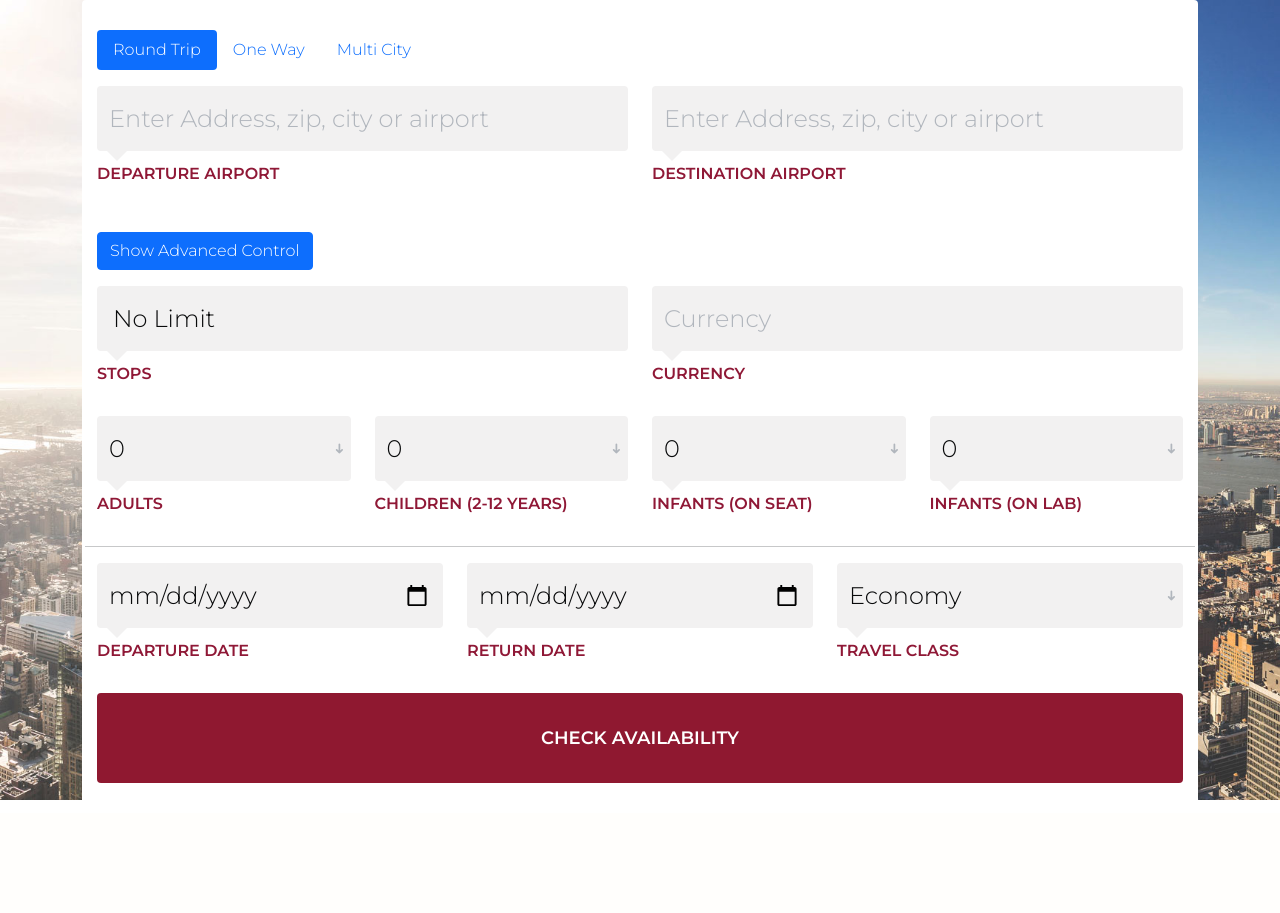
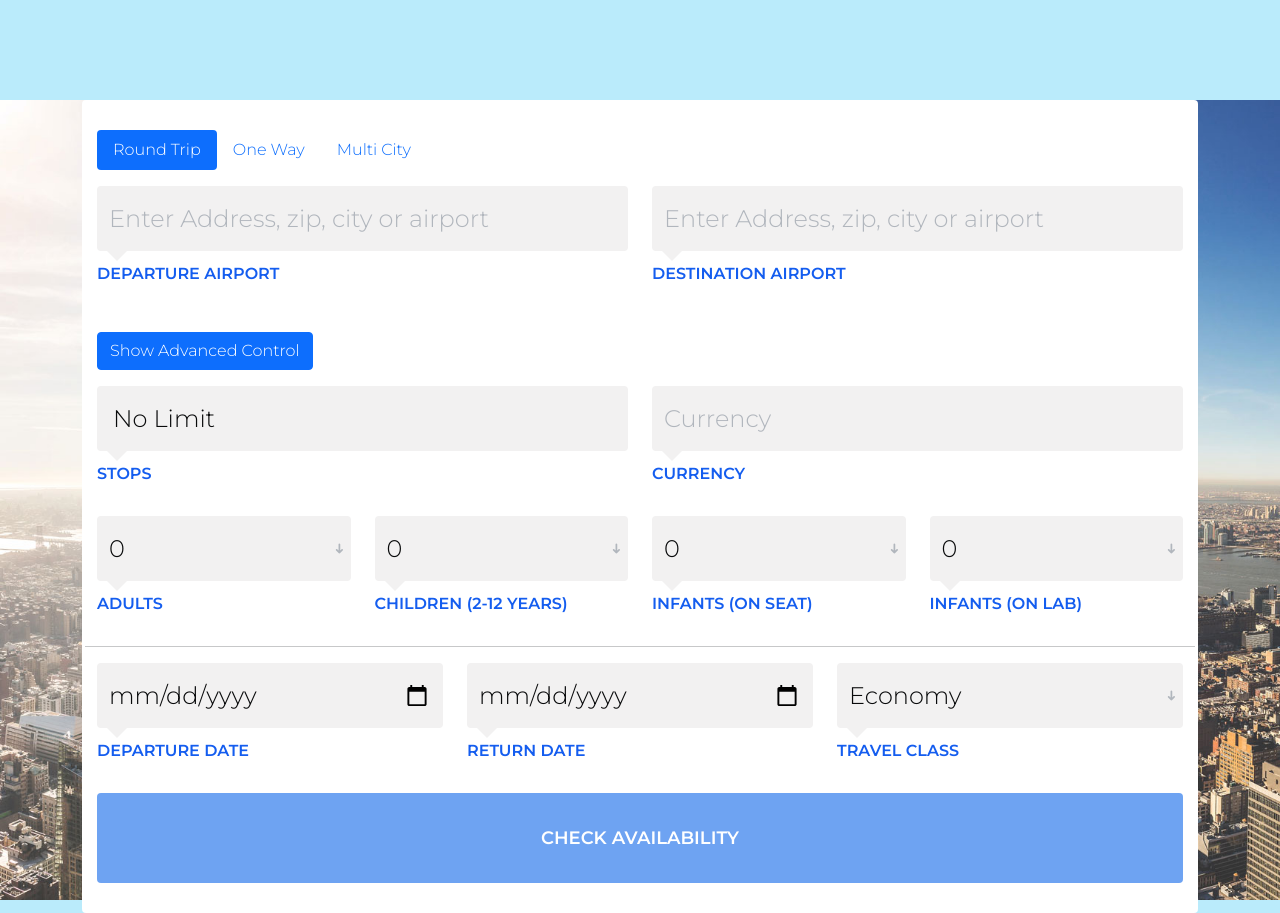
Before and after one commit to parkson-tano/skyglobal, a Django app: page / in a window 1280 px wide. Before the commit the page ends 800 px from the top, so only its background shows below. Run offline with Django 4.2, Linux system fonts and the light colour scheme; some libraries are stand-ins or nearby versions.

Commit message:
fix iata

```diff
--- a/assets/css/style.css
+++ b/assets/css/style.css
@@ -86,7 +86,7 @@
 }
 
 .booking-form .form-label {
-	color: #8f1836;
+	color: #145def;
 	display: block;
 	font-weight: 600;
 	height: 25px;
@@ -114,7 +114,7 @@
 }
 
 .booking-form .submit-btn {
-	background: #8f1830;
+	background: #6ea3f2;
 	border: none;
 	font-weight: 600;
 	text-transform: uppercase;
--- a/main/urls.py
+++ b/main/urls.py
@@ -2,6 +2,8 @@ from django.urls import path, include
 from django.conf.urls.static import static
 from django.conf import settings
 from .views import *
+
+app_name = 'globalsky'
 
 urlpatterns = [
     path('', index, name='index'),
--- a/main/views.py
+++ b/main/views.py
@@ -17,10 +17,12 @@ amadeus = Client(
 )
 
 
+def is_ajax(request):
+    return request.META.get('HTTP_X_REQUESTED_WITH') == 'XMLHttpRequest'
 
 
 def origin_airport_search(request):
-    if request.is_ajax():
+    if is_ajax(request=request):
         try:
             data = amadeus.reference_data.locations.get(
                 keyword=request.GET.get('term', None), subType=Location.ANY).data
--- a/static/css/style.css
+++ b/static/css/style.css
@@ -86,7 +86,7 @@
 }
 
 .booking-form .form-label {
-	color: #8f1836;
+	color: #145def;
 	display: block;
 	font-weight: 600;
 	height: 25px;
@@ -114,7 +114,7 @@
 }
 
 .booking-form .submit-btn {
-	background: #8f1830;
+	background: #6ea3f2;
 	border: none;
 	font-weight: 600;
 	text-transform: uppercase;
--- a/templates/base.html
+++ b/templates/base.html
@@ -23,9 +23,38 @@
     <script src="https://cdnjs.cloudflare.com/ajax/libs/jquery/3.6.1/jquery.js"
         integrity="sha512-CX7sDOp7UTAq+i1FYIlf9Uo27x4os+kGeoT7rgwvY+4dmjqV0IuE/Bl5hVsjnQPQiTOhAX1O2r2j5bjsFBvv/A=="
         crossorigin="anonymous" referrerpolicy="no-referrer"></script>
+        <link rel="stylesheet" href="http://code.jquery.com/ui/1.8.18/themes/base/jquery-ui.css" type="text/css" media="all" />
+        <script src="http://ajax.googleapis.com/ajax/libs/jquery/1.7.1/jquery.min.js" type="text/javascript"> </script>
+        <script src="https://ajax.googleapis.com/ajax/libs/jqueryui/1.8.16/jquery-ui.min.js" type="text/javascript"></script>
+
+    <script>
+        $(document).ready(function () {
+            $("#inputOrigin").autocomplete({
+                source: "{% url 'globalsky:origin_airport_search'%}",
+                minLength: 1,
+                delay: 200,
+            });
+            $("#inputDepart").autocomplete({
+                source: "{% url 'globalsky:origin_airport_search'%}",
+                minLength: 1,
+                delay: 200,
+            });
+             $("#multiinputOrigin").autocomplete({
+                source: "{% url 'globalsky:origin_airport_search'%}",
+                minLength: 1,
+                delay: 200,
+            });
+            $("#multiinputDepart").autocomplete({
+                source: "{% url 'globalsky:origin_airport_search'%}",
+                minLength: 1,
+                delay: 200,
+            });
+        });
+    </script>
+
 </head>
 
-<body>
+<body style="background-color: rgb(186, 235, 251);">
     <main>
 
         {% block content %}
@@ -55,30 +84,22 @@
             $("#add-row").click(function (event) {
                 event.preventDefault();
                 $("#multi-row").clone()
-                .attr('id', 'multi-row' + cloneCount++)
+                .find("input").val("").end()
                 .insertAfter($('[id^=multi-row]:last'));
             });
 
             $("#show-advanced").on("click", function (event) {
                 event.preventDefault();
                 $("#codes").toggle("fast");
-                if ($(this).val() == "Hide Advanced Control")
-                    $(this).val("Show Advanced Control");
-                else
-                    $(this).val("Hide Advanced Control");
             });
             $("#show-advanced-multi").on("click", function (event) {
                 event.preventDefault();
                 $("#codes-multi").toggle("fast");
-                if ($(this).val() == "Hide Advanced Control")
-                    $(this).val("Show Advanced Control");
-                else
-                    $(this).val("Hide Advanced Control");
             });
+
         });
+    </script>
 
-
-    </script>
     <script src="https://cdn.jsdelivr.net/npm/bootstrap@5.0.2/dist/js/bootstrap.bundle.min.js"
         integrity="sha384-MrcW6ZMFYlzcLA8Nl+NtUVF0sA7MsXsP1UyJoMp4YLEuNSfAP+JcXn/tWtIaxVXM"
         crossorigin="anonymous"></script>
--- a/templates/index.html
+++ b/templates/index.html
@@ -1,7 +1,7 @@
 {% extends 'base.html' %}
 
 {% block content %}
-<div id="booking" class="section">
+<div id="booking" class="section" style="margin-top: 100px;" >
 	<div class="container">
 		<div class="booking-form">
 			<form id='search' method='POST'>
@@ -38,8 +38,8 @@
 					</div>
 					<div class="col-md-6">
 						<div class="form-group">
-							<input class="form-control" type="text" id="inputOrigin"
-								placeholder="Enter Address, zip, city or airport" name="'arrive">
+							<input class="form-control" type="text" id="inputDepart"
+								placeholder="Enter Address, zip, city or airport" name="arrive">
 							<span class="form-label">Destination airport</span>
 						</div>
 					</div>
@@ -48,35 +48,38 @@
 						<div class="row" id="codes" style="display: none">
 							<div class="col-md-3 col-6">
 								<div class="form-group">
-									<input class="form-control" type="text" id="inputOrigin" name="depart"
+									<input class="form-control" type="text" id="" name="originRoute"
 										placeholder="Routing">
 									<span class="form-label">Routing Codes</span>
 								</div>
 							</div>
 							<div class="col-md-3 col-6">
 								<div class="form-group">
-									<input class="form-control" type="text" id="inputOrigin" name="depart"
+									<input class="form-control" type="text" id="" name="originExtension"
 										placeholder="Extension">
 									<span class="form-label">Extension Codes</span>
 								</div>
 							</div>
 							<div class="col-md-3 col-6">
 								<div class="form-group">
-									<input class="form-control" type="text" id="inputOrigin" name="depart"
+									<input class="form-control" type="text" id="" name="departRoute"
 										placeholder="Routing">
 									<span class="form-label">Routing Code</span>
 								</div>
 							</div>
 							<div class="col-md-3 col-6">
 								<div class="form-group">
-									<input class="form-control" type="text" id="inputOrigin" name="depart"
+									<input class="form-control" type="text" id="" name="departExtension"
 										placeholder="Extension">
 									<span class="form-label">Extension Code</span>
 								</div>
 							</div>
 						</div>
-						<input type="button" value="Show Advanced Control" id="show-advanced"
+						<button id="show-advanced"
 							class="btn btn-primary my-3">
+							Show Advanced Control
+						</button>
+
 					</div>
 					<div class="col-md-6 col-6">
 						<div class="form-group">
@@ -100,7 +103,7 @@
 									<option>XAF</option>
 								</datalist>
 
-							<input class="form-control"  autoComplete="on" list="suggestions" type="text" id="inputOrigin" placeholder="Currency"
+							<input class="form-control"  autoComplete="on" list="suggestions" type="text" id="" placeholder="Currency"
 								name="Currency">
 							<span class="form-label">Currency</span>
 						</div>
@@ -208,15 +211,15 @@
 							<div class="row" id="multi-row">
 								<div class="col-md-6 col-sm-6">
 									<div class="form-group">
-										<input class="form-control" type="text" id="inputOrigin" name="depart"
+										<input class="form-control" type="text" id="MultiinputOrigin" name="depart"
 											placeholder="Enter Address, zip, city or airport">
 										<span class="form-label">Departure airport</span>
 									</div>
 								</div>
 								<div class="col-md-6 col-sm-6">
 									<div class="form-group">
-										<input class="form-control" type="text" id="inputOrigin"
-											placeholder="Enter Address, zip, city or airport" name="'arrive">
+										<input class="form-control" type="text" id="MultiinputDepart"
+											placeholder="Enter Address, zip, city or airport" name="arrive">
 										<span class="form-label">Destination airport</span>
 									</div>
 								</div>
@@ -224,35 +227,36 @@
 									<div class="row" id="codes-multi" style="display: none">
 										<div class="col-md-3 col-6">
 											<div class="form-group">
-												<input class="form-control" type="text" id="inputOrigin" name="depart"
+												<input class="form-control" type="text" id="" name="depart"
 													placeholder="Routing">
 												<span class="form-label">Routing Codes</span>
 											</div>
 										</div>
 										<div class="col-md-3 col-6">
 											<div class="form-group">
-												<input class="form-control" type="text" id="inputOrigin" name="depart"
+												<input class="form-control" type="text" id="" name="depart"
 													placeholder="Extension">
 												<span class="form-label">Extension Codes</span>
 											</div>
 										</div>
 										<div class="col-md-3 col-6">
 											<div class="form-group">
-												<input class="form-control" type="text" id="inputOrigin" name="depart"
+												<input class="form-control" type="text" id="" name="depart"
 													placeholder="Routing">
 												<span class="form-label">Routing Code</span>
 											</div>
 										</div>
 										<div class="col-md-3 col-6">
 											<div class="form-group">
-												<input class="form-control" type="text" id="inputOrigin" name="depart"
+												<input class="form-control" type="text" id="" name="depart"
 													placeholder="Extension">
 												<span class="form-label">Extension Code</span>
 											</div>
 										</div>
 									</div>
-									<input type="button" value="Show Advanced Control" id="show-advanced-multi"
-										class="btn btn-outline-dark my-3">
+									<button id="show-advanced-multi" class="btn btn-primary my-3">
+										Show Advanced Control
+									</button>
 								</div>
 								<div class="col-md-6">
 									<div class="form-group">
```
